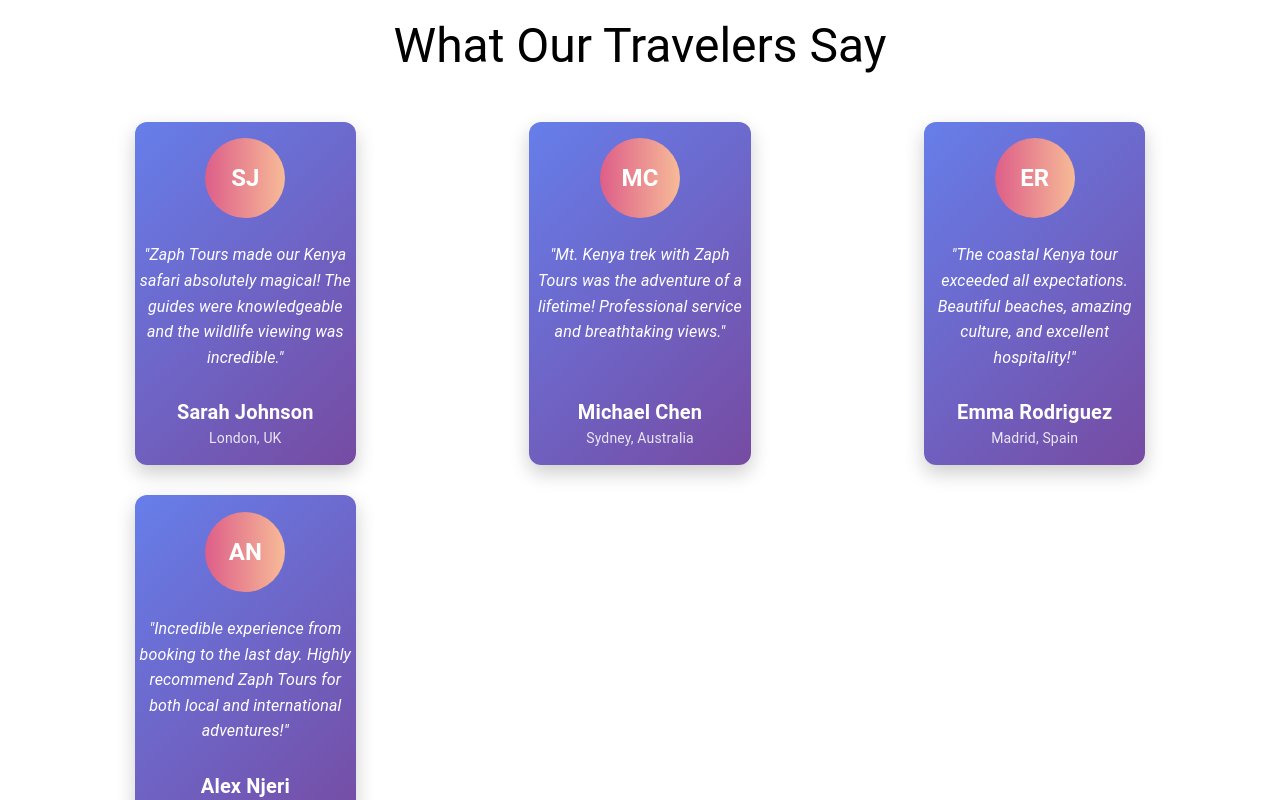
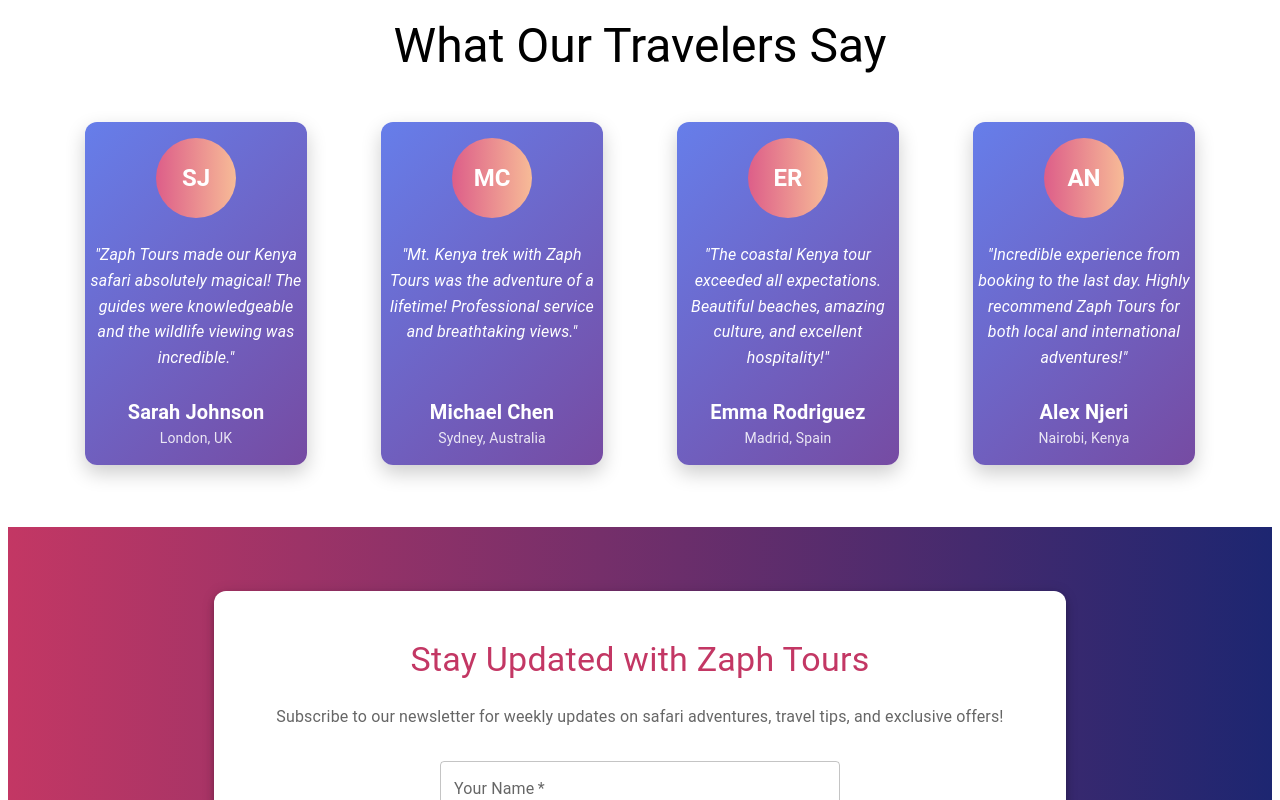
Before and after one commit to carsonideas/materialUIzaphTours, a React (Vite) app: page / in a window 1280 px wide. Shown: the part 2680-3480 px from the top of the page. Built offline with nearby package versions, Linux system fonts and the light colour scheme.

Commit message:
grid issue in about

```diff
--- a/src/pages/TestimonialsSection.tsx
+++ b/src/pages/TestimonialsSection.tsx
@@ -41,9 +41,9 @@
         sx={{
           display: "grid",
           gridTemplateColumns: {
-            xs: "1fr",
-            sm: "repeat(2, 1fr)",
-            md: "repeat(3, 1fr)",
+            xs: "repeat(2, 1fr)",
+            sm: "repeat(3, 1fr)",
+            md: "repeat(4, 1fr)",
           },
           gap: 4,
           justifyItems: "center",
```
